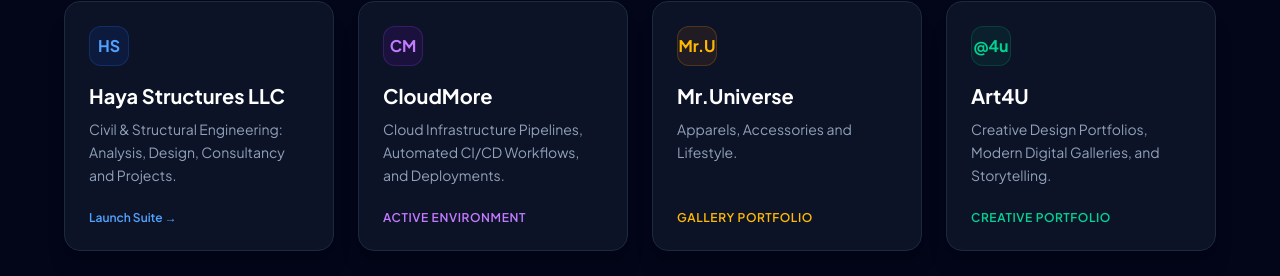
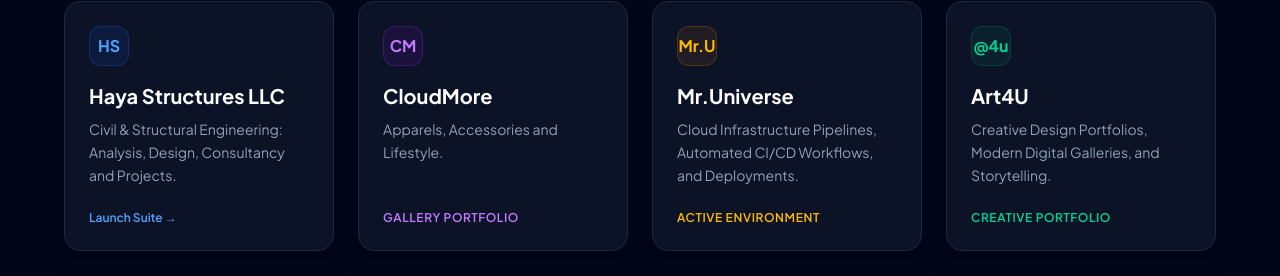
Before and after one commit to rutta254/rutta-website, a Next.js app: page /hub in a window 1280 px wide. Shown: the part 300-576 px from the top of the page. Built offline with nearby package versions, Linux system fonts and the light colour scheme; no server answers.

Commit message:
Redesign hub:

```diff
--- a/src/app/(client)/hub/HubClient.tsx
+++ b/src/app/(client)/hub/HubClient.tsx
@@ -175,18 +175,18 @@ export default function HubClient({ userProfile }: { userProfile: UserProfile })
           <div>
             <div className="w-10 h-10 rounded-xl bg-purple-600/10 border border-purple-500/20 flex items-center justify-center text-purple-400 font-bold mb-4">CM</div>
             <h2 className="text-xl font-bold text-white">CloudMore</h2>
-            <p className="text-slate-400 text-xs sm:text-sm mt-2 leading-relaxed">Cloud Infrastructure Pipelines, Automated CI/CD Workflows, and Deployments.</p>
+            <p className="text-slate-400 text-xs sm:text-sm mt-2 leading-relaxed">Apparels, Accessories and Lifestyle.</p>
           </div>
-          <div className="mt-6 text-xs text-purple-400 font-semibold uppercase tracking-wider">Active Environment</div>
+          <div className="mt-6 text-xs text-purple-400 font-semibold uppercase tracking-wider">Gallery Portfolio</div>
         </div>
 
         <div className="h-full bg-slate-900/80 border border-slate-800 rounded-2xl p-6 shadow-xl flex flex-col justify-between">
           <div>
             <div className="w-10 h-10 rounded-xl bg-amber-600/10 border border-amber-500/20 flex items-center justify-center text-amber-400 font-bold mb-4">Mr.U</div>
             <h2 className="text-xl font-bold text-white">Mr.Universe</h2>
-            <p className="text-slate-400 text-xs sm:text-sm mt-2 leading-relaxed">Apparels, Accessories and Lifestyle.</p>
+            <p className="text-slate-400 text-xs sm:text-sm mt-2 leading-relaxed">Cloud Infrastructure Pipelines, Automated CI/CD Workflows, and Deployments.</p>
           </div>
-          <div className="mt-6 text-xs text-amber-400 font-semibold uppercase tracking-wider">Gallery Portfolio</div>
+          <div className="mt-6 text-xs text-amber-400 font-semibold uppercase tracking-wider">Active Environment</div>
         </div>
 
         <div className="h-full bg-slate-900/80 border border-slate-800 rounded-2xl p-6 shadow-xl flex flex-col justify-between">
```
